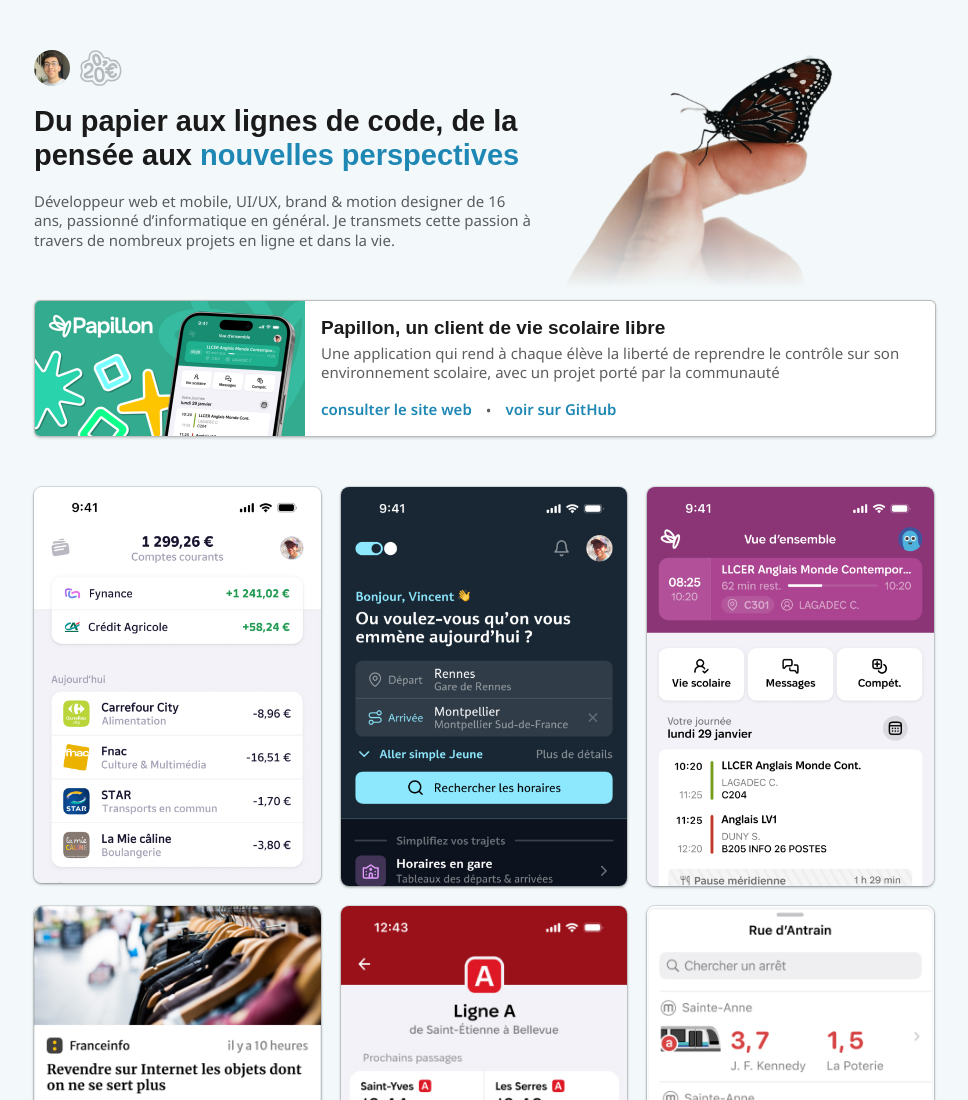
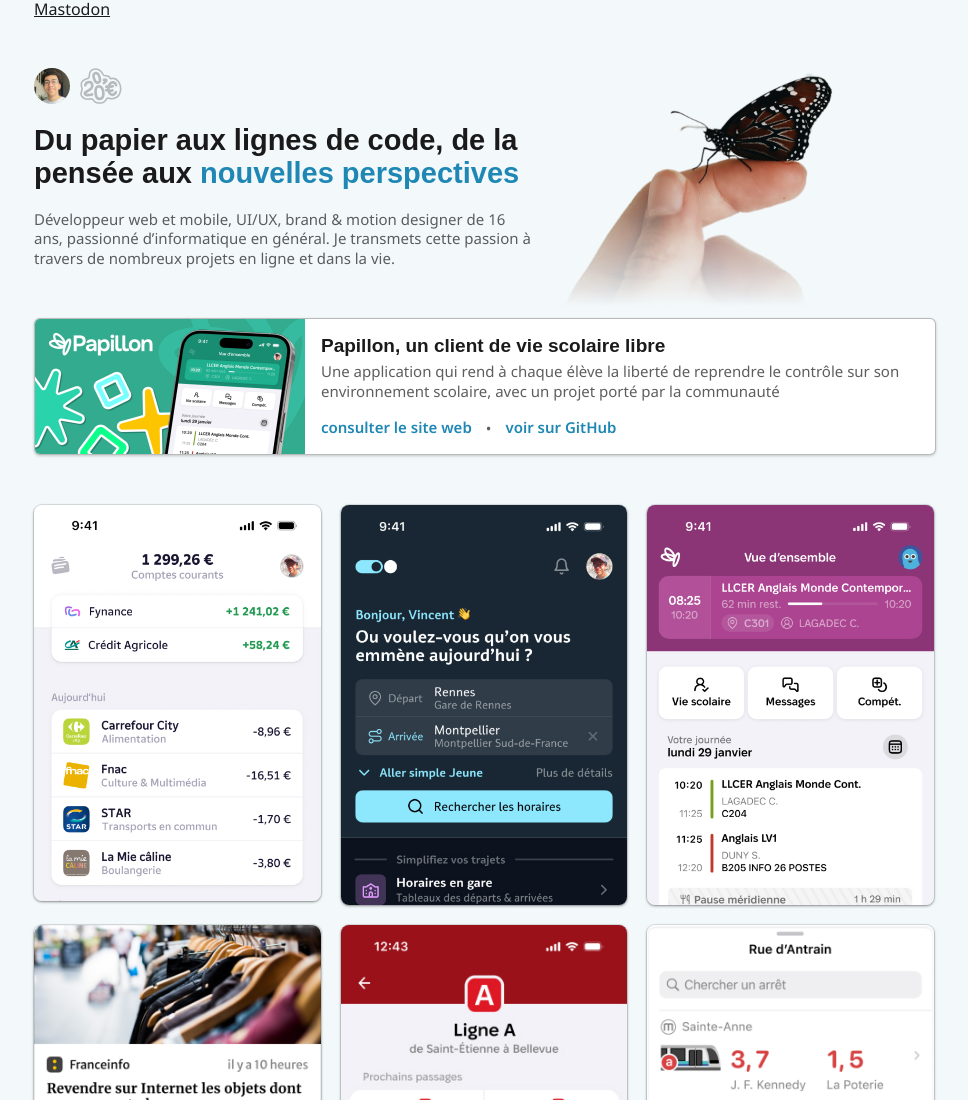
Before and after one commit to ecnivtwelve/vincelinise.com-vanilla, a plain HTML site: page index.html in a window 1280 px wide. Shown: the top 1100 px of the page, without its empty margins (156-1124 px from the left). Drawn offline with Linux system fonts and the light colour scheme; a web font is replaced by a local one.

Commit message:
Update index.html

```diff
--- a/index.html
+++ b/index.html
@@ -14,6 +14,7 @@
     <meta property="og:description" content="Du papier aux lignes de code, de la pensée aux nouvelles perspectives" />
     <meta property="og:url" content="https://vincelinise.com/" />
     <meta property="og:image" content="https://vincelinise.com/assets/banner.jpg" />
+    <a rel="me" href="https://mastodon.social/@ecnivtwelve">Mastodon</a>
     <meta name="viewport" content="width=device-width, initial-scale=1">
     <link rel="stylesheet" href="./css/normalize.css">
     <link rel="stylesheet" href="./css/main.css">
```
